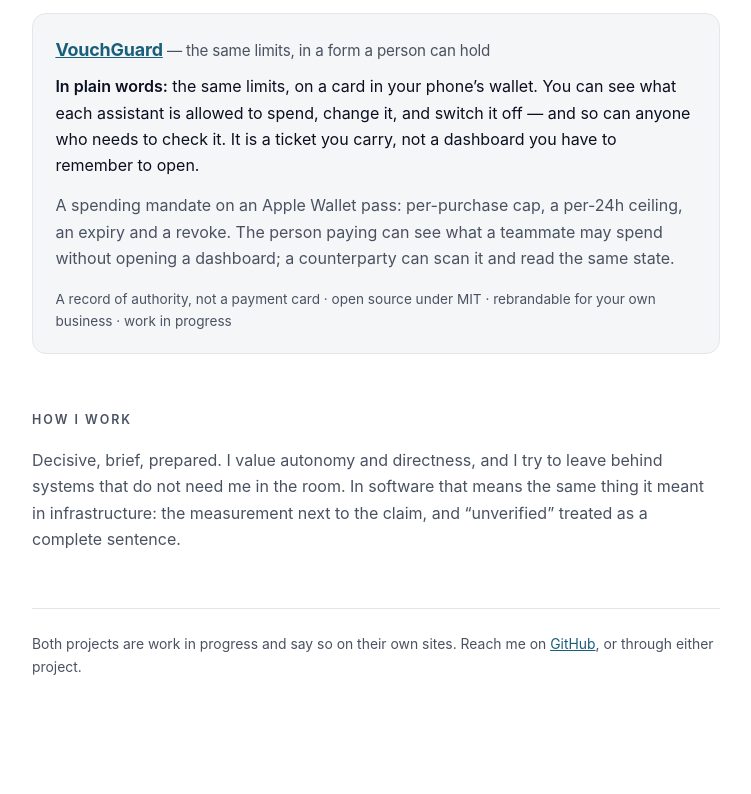
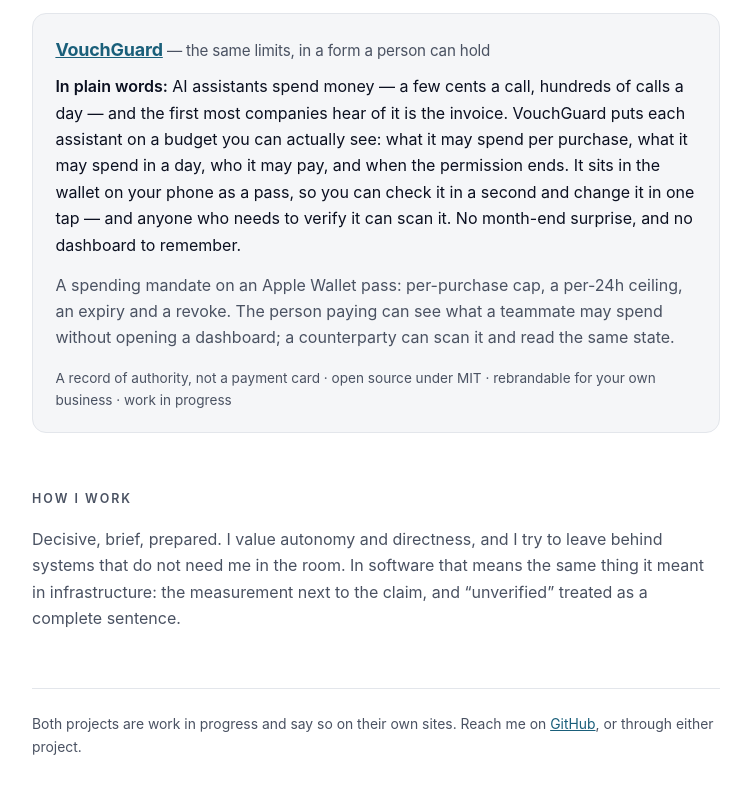
Before and after one commit to hinetapora/awatere, a plain HTML site: page site/index.html in a window 1280 px wide. Shown: the part 1405-2199 px from the top of the page, without its empty margins (264-1015 px from the left). Drawn offline with Linux system fonts and the light colour scheme.

Commit message:
copy: the guard pitch leads with the bill, not the card
For a company the pain is a surprise invoice from assistants that spend a few cents a call, hundreds of times a day.
The plain-words line now starts there and ends on the two things a manager actually buys: a budget they can see, and
a permission they can end in one tap.

```diff
--- a/site/index.html
+++ b/site/index.html
@@ -58,7 +58,7 @@
 
   <div class="card">
     <h3><a href="https://vouchguard.app">VouchGuard</a> <span>— the same limits, in a form a person can hold</span></h3>
-    <p class="plain"><strong>In plain words:</strong> the same limits, on a card in your phone’s wallet. You can see what each assistant is allowed to spend, change it, and switch it off — and so can anyone who needs to check it. It is a ticket you carry, not a dashboard you have to remember to open.</p>
+    <p class="plain"><strong>In plain words:</strong> AI assistants spend money — a few cents a call, hundreds of calls a day — and the first most companies hear of it is the invoice. VouchGuard puts each assistant on a budget you can actually see: what it may spend per purchase, what it may spend in a day, who it may pay, and when the permission ends. It sits in the wallet on your phone as a pass, so you can check it in a second and change it in one tap — and anyone who needs to verify it can scan it. No month-end surprise, and no dashboard to remember.</p>
     <p>A spending mandate on an Apple Wallet pass: per-purchase cap, a per-24h ceiling, an expiry and a revoke. The person paying can see what a teammate may spend without opening a dashboard; a counterparty can scan it and read the same state.</p>
     <p class="meta">A record of authority, not a payment card · open source under MIT · rebrandable for your own business · work in progress</p>
   </div>
```
Also changed, not shown: 1 other file.
